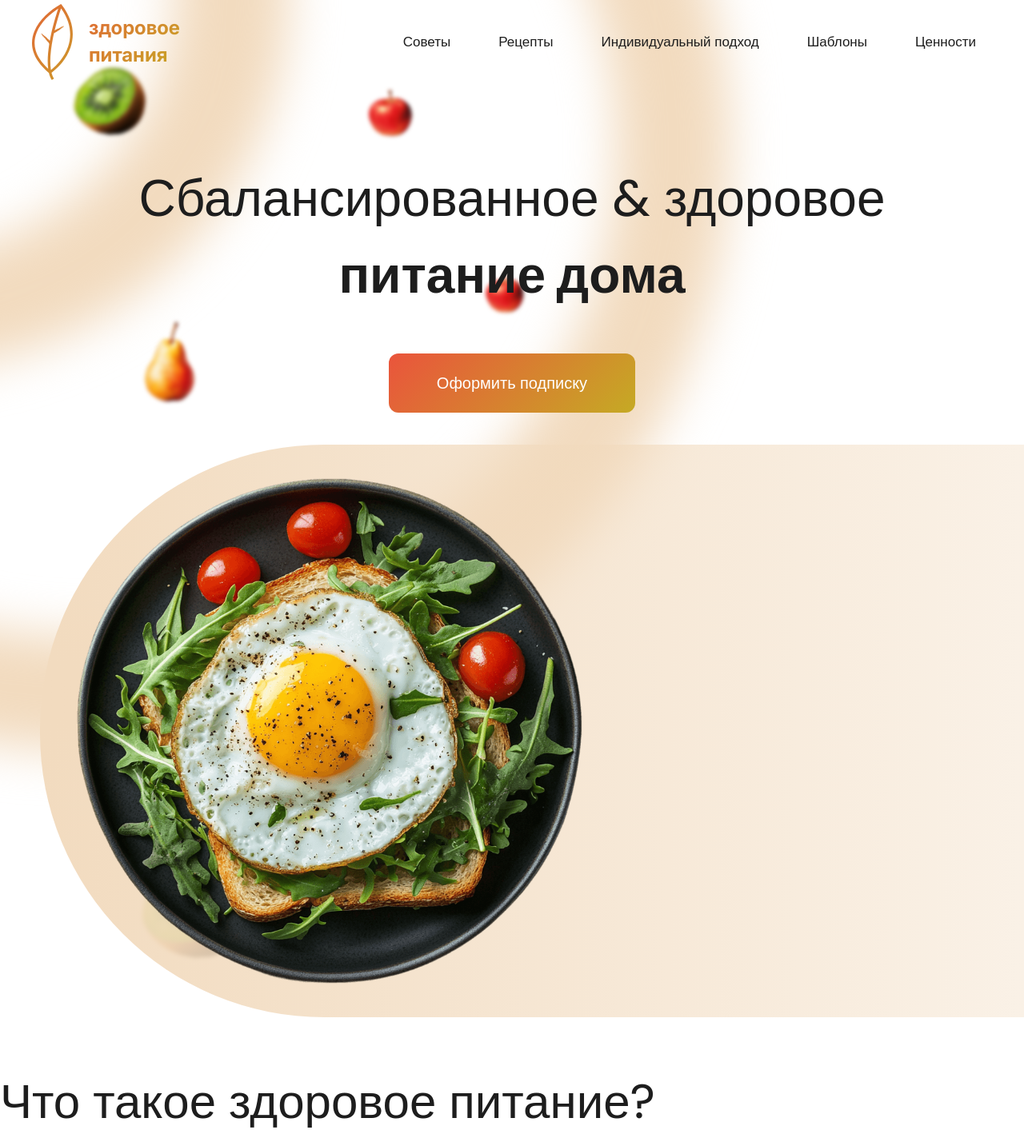
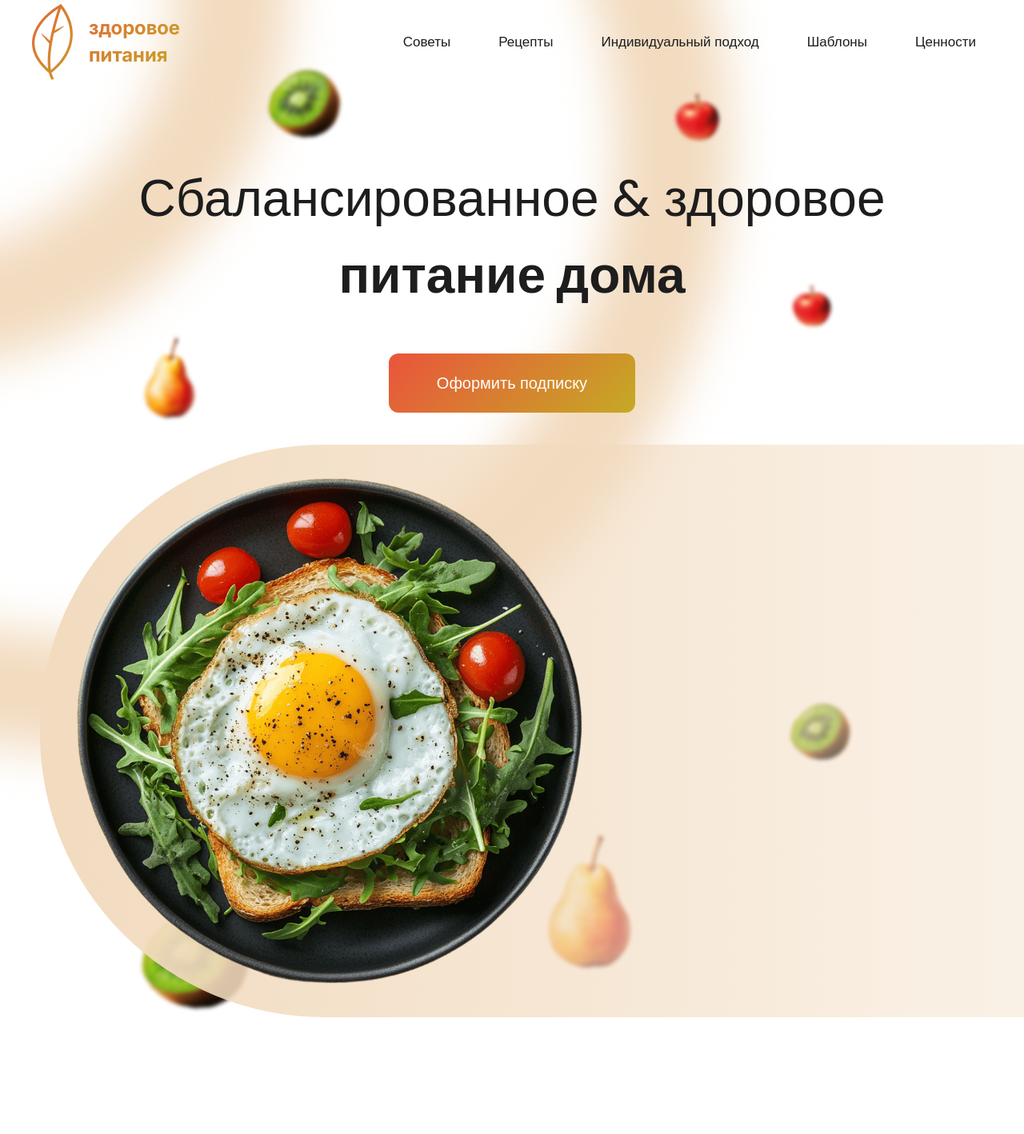
Before and after one commit to Anatoliy2024/healthy-food, a Next.js app: page / in a window 1280 px wide. Shown: the top 1418 px of the page at 80% size. Built offline with nearby package versions, Linux system fonts and the light colour scheme.

Commit message:
update animation fruit

```diff
--- a/src/components/Footer/Footer.module.scss
+++ b/src/components/Footer/Footer.module.scss
@@ -12,7 +12,7 @@
     gap: clamp(20px, 5vw, 120px);
     // gap: 120px;
     @media (max-width: 700px) {
-      flex-wrap: wrap;
+      // flex-wrap: wrap;
       // gap: 20px;
     }
 
@@ -36,6 +36,7 @@
         padding-left: 15px;
         display: flex;
         gap: 20px;
+        flex-wrap: wrap;
 
         div {
           display: flex;
--- a/src/components/Header/Header.module.scss
+++ b/src/components/Header/Header.module.scss
@@ -55,6 +55,11 @@
         // left: 35%;
         animation-duration: 2s;
         animation-name: slideAppleThree;
+        @media (max-width: 1550px) {
+          left: 65%;
+
+          animation-name: slideAppleThreeMobile;
+        }
       }
       .appleTwo {
         position: absolute;
@@ -66,6 +71,9 @@
         animation-duration: 2s;
         animation-delay: 0.2s;
         animation-name: slideAppleTwo;
+        @media (max-width: 1550px) {
+          animation-name: slideAppleTwoMobile;
+        }
       }
       .kiwiOne {
         position: absolute;
@@ -77,6 +85,9 @@
         animation-duration: 2s;
         animation-delay: 0.4s;
         animation-name: slideKiwiOne;
+        @media (max-width: 1550px) {
+          animation-name: slideKiwiOneMobile;
+        }
       }
       .pearTwo {
         position: absolute;
@@ -87,6 +98,11 @@
         animation-duration: 2s;
         animation-delay: 0.6s;
         animation-name: slidePearTwo;
+        @media (max-width: 1550px) {
+          left: 50%;
+
+          animation-name: slidePearTwoMobile;
+        }
       }
       .kiwiThree {
         position: absolute;
@@ -127,6 +143,11 @@
         animation-duration: 2s;
         animation-delay: 1.4s;
         animation-name: slideKiwiTwo;
+        @media (max-width: 1550px) {
+          left: 25%;
+
+          animation-name: slideKiwiTwoMobile;
+        }
       }
     }
   }
@@ -143,6 +164,16 @@
     left: 35%;
   }
 }
+@keyframes slideAppleThreeMobile {
+  from {
+    top: -100%;
+    left: 65%;
+  }
+  to {
+    top: 8%;
+    left: 65%;
+  }
+}
 @keyframes slideAppleTwo {
   from {
     top: 26%;
@@ -152,6 +183,17 @@
   to {
     top: 26%;
     right: 48%;
+  }
+}
+@keyframes slideAppleTwoMobile {
+  from {
+    top: 26%;
+    right: -100%;
+  }
+
+  to {
+    top: 26%;
+    right: 18%;
   }
 }
 @keyframes slideKiwiOne {
@@ -165,6 +207,17 @@
     right: 46%;
   }
 }
+@keyframes slideKiwiOneMobile {
+  from {
+    bottom: 28%;
+    right: -100%;
+  }
+
+  to {
+    bottom: 28%;
+    right: 16%;
+  }
+}
 @keyframes slidePearTwo {
   from {
     bottom: -100%;
@@ -174,6 +227,17 @@
   to {
     bottom: 8%;
     left: 37%;
+  }
+}
+@keyframes slidePearTwoMobile {
+  from {
+    bottom: -100%;
+    left: 50%;
+  }
+
+  to {
+    bottom: 8%;
+    left: 50%;
   }
 }
 @keyframes slideKiwiThree {
@@ -220,3 +284,14 @@
     left: 6%;
   }
 }
+@keyframes slideKiwiTwoMobile {
+  from {
+    top: -100%;
+    left: 25%;
+  }
+
+  to {
+    top: 5%;
+    left: 25%;
+  }
+}
--- a/src/components/HeaderMain/HeaderMain.module.scss
+++ b/src/components/HeaderMain/HeaderMain.module.scss
@@ -1,5 +1,5 @@
 .wrapper {
-  padding-top: 200px;
+  padding: 200px 0 65px;
   position: relative;
   z-index: 5;
 
--- a/src/components/NavbarList/NavbarList.module.scss
+++ b/src/components/NavbarList/NavbarList.module.scss
@@ -33,7 +33,7 @@
     z-index: 1000;
     box-shadow: 2px 0 6px rgba(0, 0, 0, 0.2);
     transition: transform 0.3s ease;
-    overflow-y: scroll;
+    overflow-y: auto;
   }
 }
 
```
